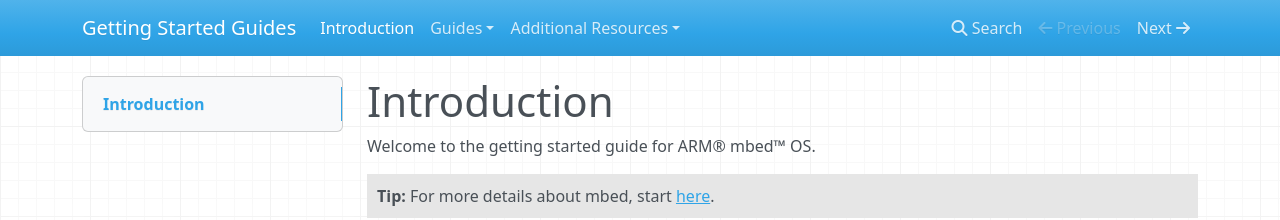
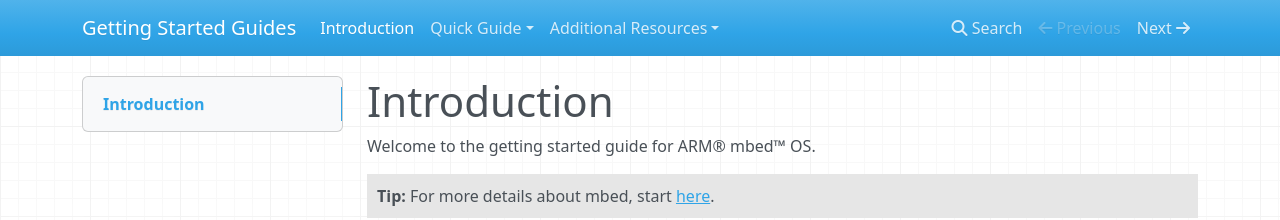
Before and after one commit to ARMmbed/GettingStartedmbedOS, an MkDocs documentation site: the page built from Docs/index.md, in a window 1280 px wide. Shown: the top 220 px of the page. Built offline with MkDocs 1.6.1, drawn with Linux system fonts in a browser that asks for light colours; nearby versions of some CDN libraries; old or Windows-style settings are respelled for this version of MkDocs.

Commit message:
Starting to break it up
User guide v quick guide

```diff
--- a/mkdocs.yml
+++ b/mkdocs.yml
@@ -4,7 +4,7 @@ docs_dir: Docs
 
 pages:
 - ['index.md','Introduction']
-- ['GettingStartedmbedOS.md', 'Guides', 'Getting started with mbed OS']
-- ['FirstProjectmbedOS.md', 'Guides', 'Your first application']
+- ['GettingStartedmbedOS.md', 'Quick Guide', 'Getting started with mbed OS']
+- ['FirstProjectmbedOS.md', 'Quick Guide', 'Your first application']
 - ['FurtherReading.md', 'Additional Resources', 'Further reading']
 - ['GetTheCode.md', 'Additional Resources', 'Get the code']
```
